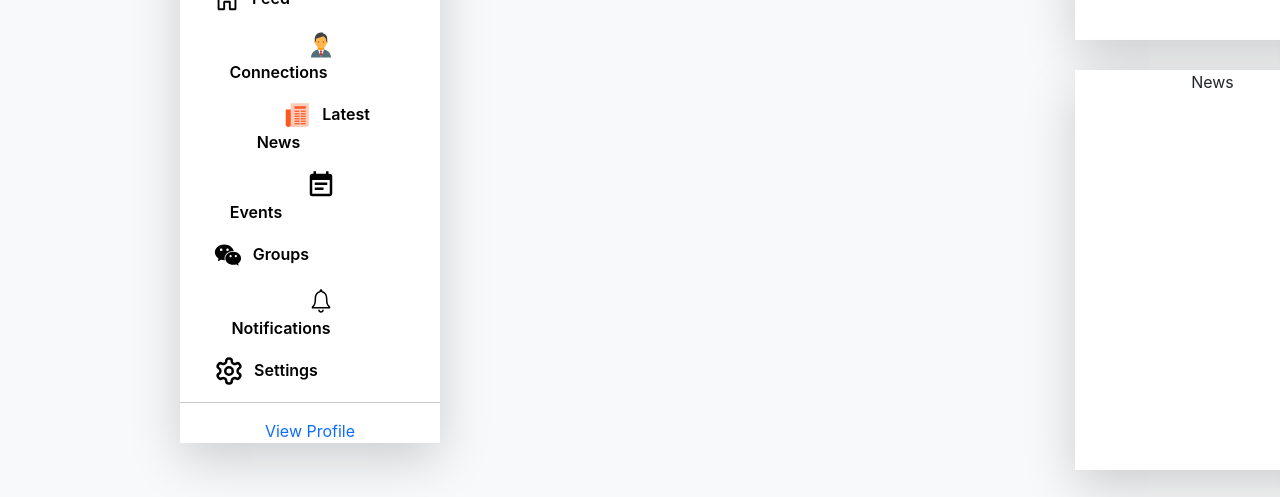
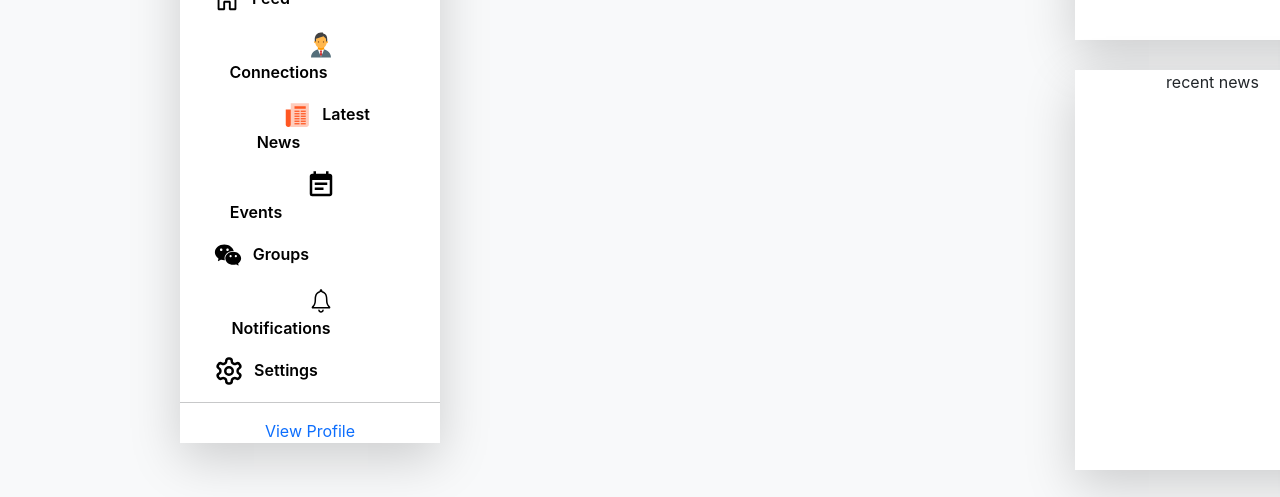
Before and after one commit to ravindarsahani3183/social-Networking, a React (Create React App) app: page / in a window 1280 px wide. Shown: the part 440-937 px from the top of the page. Built offline with nearby package versions, Linux system fonts and the light colour scheme.

Commit message:
event static page completed

```diff
--- a/src/Rightsitebar/News.js
+++ b/src/Rightsitebar/News.js
@@ -3,7 +3,7 @@ import './news.css';
 const News = () => {
   return (
     <div className='news shadow-lg'>
-        News
+        recent news
     </div>
   )
 }
```
